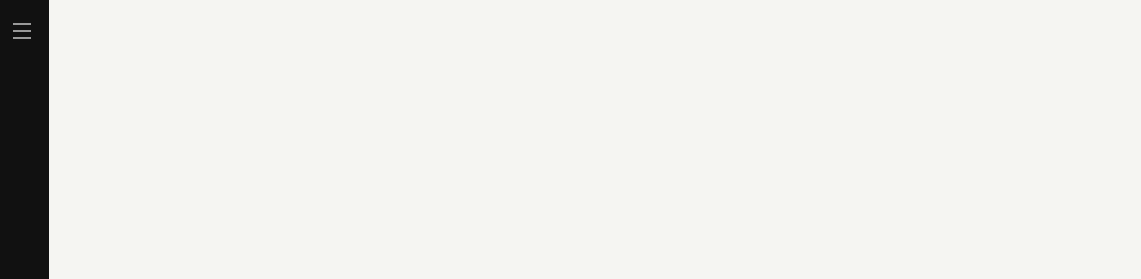
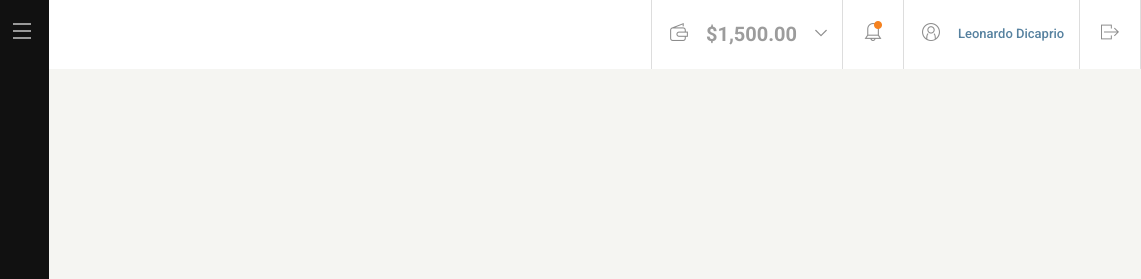
Before and after one commit to cruznovsky/administrationPanel, a website: page index.html in a window 1280 px wide. Shown: the top 279 px of the page, 139-1280 px from the left. Drawn offline with Linux system fonts and the light colour scheme.

Commit message:
Build basic structure of topNavbar

```diff
--- a/index.html
+++ b/index.html
@@ -10,6 +10,7 @@
 </head>
 
 <body>
+    <div class="wrapper">
         <section class="leftNavbar">
             <div class="leftNavbar__header">
                 <img class="leftNavbar__header--logo" src="images/logo.png" alt="Main logo">
@@ -50,6 +51,25 @@
                 </div>
             </div>
         </section>
+        <section class="topNavbar">
+            <div class="topNavbar__wallet">
+                <i class="icon-wallet icon iconWallet"></i>
+                <p class="topNavbar__wallet--cash">$1,500.00</p>
+                <i class="icon-arrow-down icon iconArrowDown"></i>
+            </div>
+            <div class="topNavbar__notification">
+                <i class="icon-notification iconNotification"></i>
+                <img class="notification-indicator" src="images/indicator.png" alt="Indicator">
+            </div>
+            <div class="topNavbar__profile">
+                <i class="icon-profile icon iconProfile"></i>
+                <p class="topNavbar__profile--name">Leonardo Dicaprio</p>
+            </div>
+            <div class="topNavbar__exit">
+                <i class="icon-quit iconQuit"></i>
+            </div>
+        </section>
+    </div>
     <script src="js/script.js"></script>
 </body>
 
--- a/sass/_components.scss
+++ b/sass/_components.scss
@@ -1,3 +1,4 @@
 @import "components/leftNavbarHeader";
 @import "components/leftNavbarMenu";
 @import "components/messanger";
+@import "components/topNavbarCards";
--- a/sass/_sections.scss
+++ b/sass/_sections.scss
@@ -1 +1,2 @@
 @import "sections/leftNavbar";
+@import "sections/topNavbar";
--- /dev/null
+++ b/sass/components/_topNavbarCards.scss
@@ -0,0 +1,89 @@
+.topNavbar__wallet {
+  display: -ms-flexbox;
+  display: flex;
+  -ms-flex-align: center;
+  align-items: center;
+  width: 190px;
+  border-right: 1px solid #ddd;
+  border-left: 1px solid #ddd;
+}
+
+.iconWallet {
+  color: #8c8c8c;
+  font-size: 18px;
+}
+
+.iconArrowDown {
+  color: #8c8c8c;
+  font-size: 12px;
+}
+
+.iconNotification {
+  color: #8c8c8c;
+  font-size: 18px;
+}
+
+.iconProfile {
+  color: #8c8c8c;
+  font-size: 18px;
+}
+
+.iconQuit {
+  color: #8c8c8c;
+  font-size: 18px;
+}
+
+.topNavbar__exit {
+  display: -ms-flexbox;
+  display: flex;
+  -ms-flex-align: center;
+  align-items: center;
+  justify-content: center;
+}
+.notification-indicator {
+  position: absolute;
+  top: 30%;
+  left: 52%;
+}
+
+.topNavbar__wallet--cash {
+  font-size: 20px;
+  font-family: "Roboto", sans-serif;
+  color: #9c9c9c;
+  float: right;
+  font-weight: 700;
+}
+
+.topNavbar__notification {
+  position: relative;
+  display: flex;
+  align-items: center;
+  justify-content: center;
+  width: 60px;
+  border-right: 1px solid #ddd;
+  transition: 0.3s;
+}
+
+.topNavbar__notification:hover {
+  background-color: #e3e3e3;
+  cursor: pointer;
+}
+
+.topNavbar__profile {
+  display: flex;
+  align-items: center;
+  width: 175px;
+  border-right: 1px solid #ddd;
+}
+
+.topNavbar__exit {
+  width: 60px;
+  border-right: 1px solid #ddd;
+}
+
+.topNavbar__profile--name {
+  font-family: "Roboto", sans-serif;
+  color: #56819f;
+  font-size: 13px;
+  font-weight: 500;
+}
--- a/sass/layout/_general.scss
+++ b/sass/layout/_general.scss
@@ -4,3 +4,9 @@ body {
   box-sizing: border-box;
   background-color: $basic-bcg-color;
 }
+
+.wrapper {
+  width: 100%;
+    max-width: 1280px;
+    margin: 0 auto;
+}
--- /dev/null
+++ b/sass/sections/_topNavbar.scss
@@ -0,0 +1,8 @@
+.topNavbar {
+  display: flex;
+  justify-content: flex-end;
+  width: calc(100% - 188px);
+  height: 69px;
+  background-color: white;
+  margin-left: 188px;
+}
```
Also changed, not shown: css/style.css, images/indicator.png (added). Lines whose indentation alone changed are shown as unchanged.
